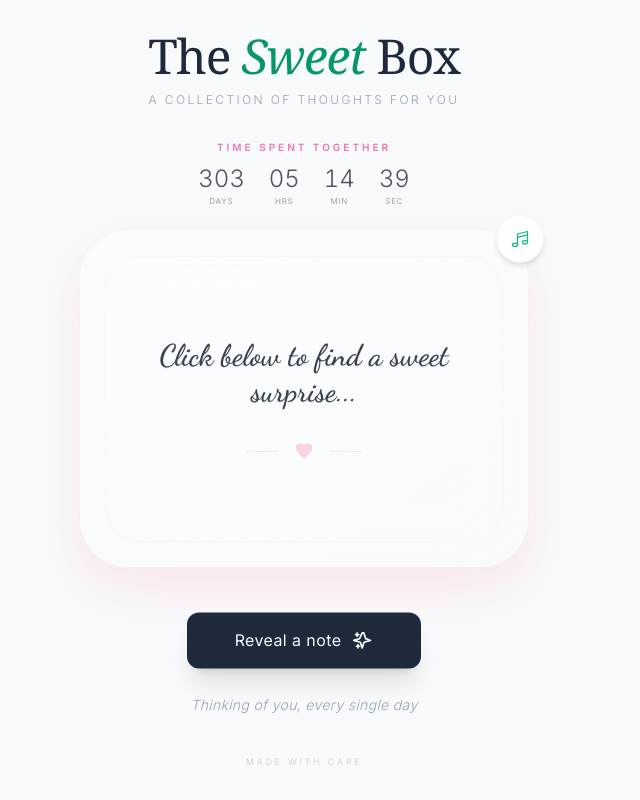
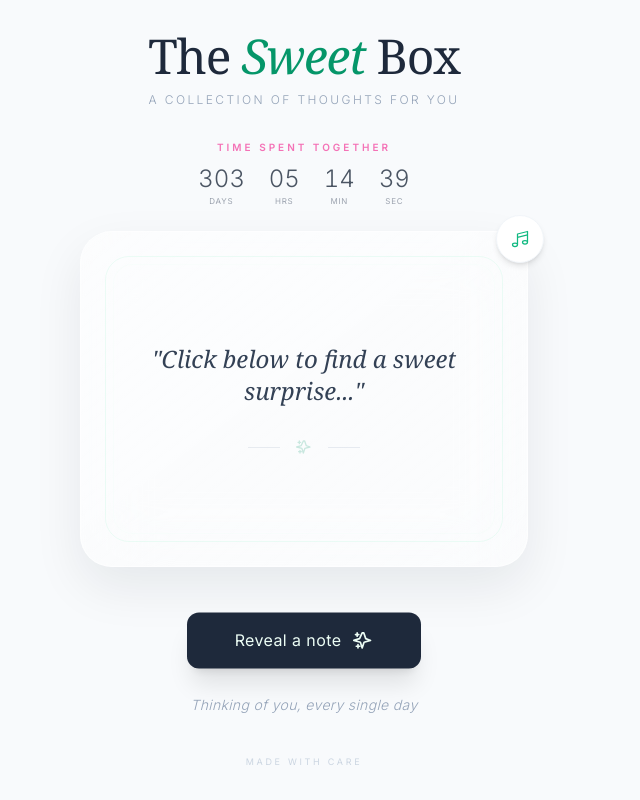
Before and after one commit to lululecodeur/sweet-notes-for-aileen, a React (Vite) app: page / in a window 1280 px wide. Shown: the whole page, without its empty margins (336-976 px from the left). Built offline with nearby package versions, Linux system fonts and the light colour scheme.

Commit message:
Update GlassCard.tsx

```diff
--- a/components/GlassCard.tsx
+++ b/components/GlassCard.tsx
@@ -1,4 +1,3 @@
-
 import React from 'react';
 
 interface GlassCardProps {
@@ -9,35 +8,38 @@ interface GlassCardProps {
 const GlassCard: React.FC<GlassCardProps> = ({ note, isAnimating }) => {
   return (
     <div className={`
-      relative w-full aspect-[4/3] rounded-[3rem]
-      bg-white/30 backdrop-blur-2xl border border-white/50 shadow-[0_20px_50px_rgba(255,182,193,0.3)]
+      relative w-full aspect-[4/3] rounded-[2rem]
+      bg-white/40 backdrop-blur-2xl border border-white/60
+      /* Ombre plus neutre et subtile */
+      shadow-[0_20px_50px_rgba(15,23,42,0.08)]
       flex items-center justify-center p-10 md:p-14
       transition-all duration-700 cubic-bezier(0.34, 1.56, 0.64, 1)
       ${isAnimating ? 'scale-90 opacity-40 blur-sm' : 'scale-100 opacity-100 blur-0'}
     `}>
       {/* Soft inner glow */}
-      <div className="absolute inset-0 rounded-[3rem] bg-gradient-to-br from-white/20 to-transparent pointer-events-none"></div>
+      <div className="absolute inset-0 rounded-[2rem] bg-gradient-to-br from-white/30 to-transparent pointer-events-none"></div>
 
-      {/* Inner decorative double border */}
-      <div className="absolute inset-6 rounded-[2.2rem] border border-pink-200/20 pointer-events-none"></div>
-      <div className="absolute inset-8 rounded-[1.8rem] border border-pink-100/10 pointer-events-none"></div>
+      {/* Bordures décoratives : Changées en Vert Sauge très discret */}
+      <div className="absolute inset-6 rounded-[1.5rem] border border-emerald-200/20 pointer-events-none"></div>
+      <div className="absolute inset-8 rounded-[1.2rem] border border-emerald-100/10 pointer-events-none"></div>
 
       <div className="text-center w-full">
         <div className={`
           transition-all duration-700 delay-100
           ${isAnimating ? 'opacity-0 scale-95' : 'opacity-100 scale-100'}
         `}>
-          <p className="dancing-script text-2xl md:text-3xl text-gray-700 leading-relaxed drop-shadow-sm">
-            {note}
+          {/* Police Serif élégante pour le message */}
+          <p className="font-serif text-xl md:text-2xl text-slate-700 leading-relaxed italic">
+            "{note}"
           </p>
 
-          {/* Decorative icons */}
-          <div className="mt-8 flex items-center justify-center gap-4 opacity-30">
-             <div className="h-[1px] w-8 bg-pink-300"></div>
-             <svg xmlns="http://www.w3.org/2000/svg" className="h-5 w-5 text-pink-400" fill="currentColor" viewBox="0 0 24 24">
-              <path d="M12 21.35l-1.45-1.32C5.4 15.36 2 12.28 2 8.5 2 5.42 4.42 3 7.5 3c1.74 0 3.41.81 4.5 2.09C13.09 3.81 14.76 3 16.5 3 19.58 3 22 5.42 22 8.5c0 3.78-3.4 6.86-8.55 11.54L12 21.35z" />
-            </svg>
-             <div className="h-[1px] w-8 bg-pink-300"></div>
+          {/* Séparateur décoratif : Étoile au lieu du cœur */}
+          <div className="mt-8 flex items-center justify-center gap-4 opacity-20">
+             <div className="h-[1px] w-8 bg-slate-400"></div>
+             <svg xmlns="http://www.w3.org/2000/svg" className="h-4 w-4 text-emerald-600" fill="none" viewBox="0 0 24 24" stroke="currentColor">
+               <path strokeLinecap="round" strokeLinejoin="round" strokeWidth={2} d="M5 3v4M3 5h4M6 17v4m-2-2h4m5-16l2.286 6.857L21 12l-7.714 2.143L11 21l-2.143-6.857L1 12l6.857-2.143L11 3z" />
+             </svg>
+             <div className="h-[1px] w-8 bg-slate-400"></div>
           </div>
         </div>
       </div>
```
